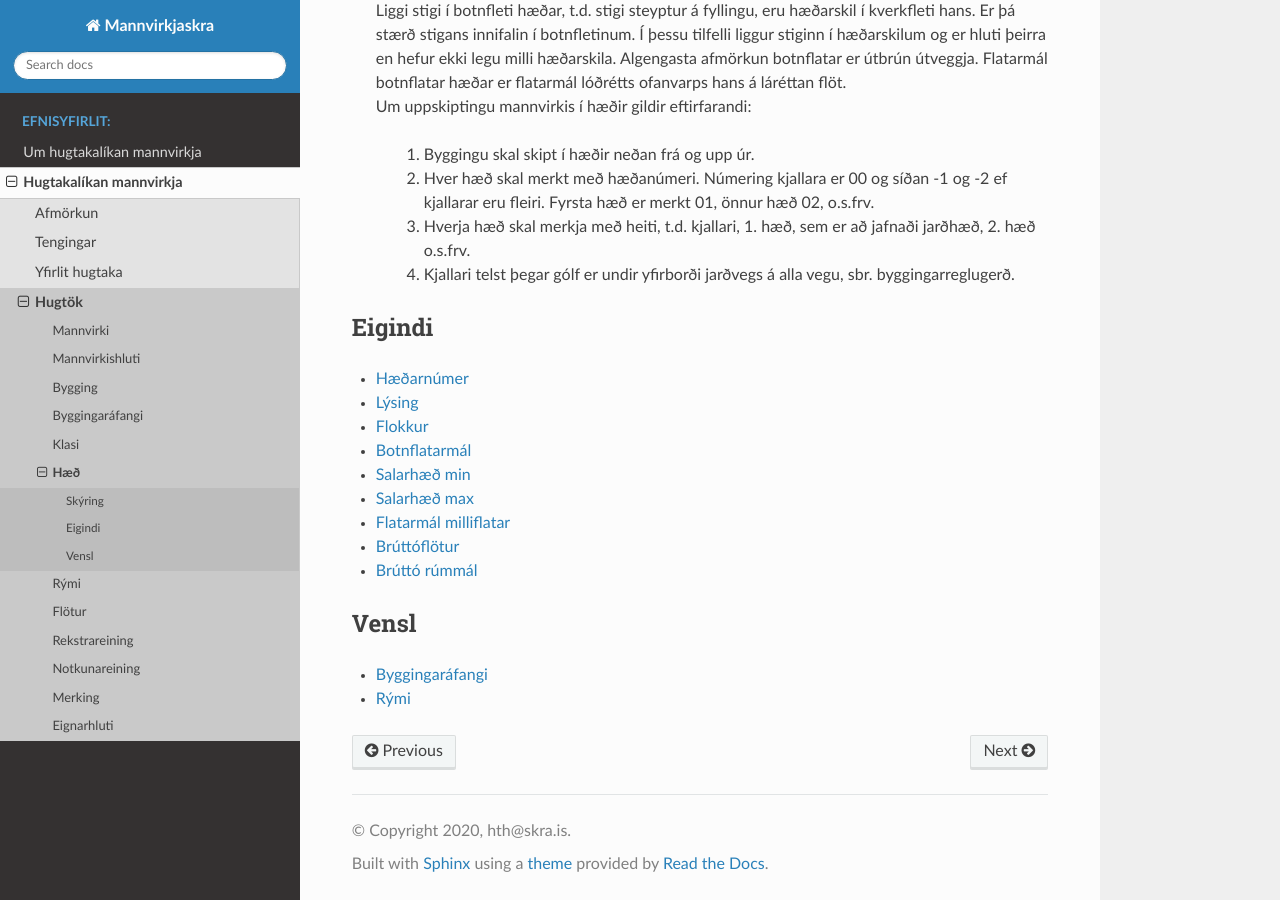
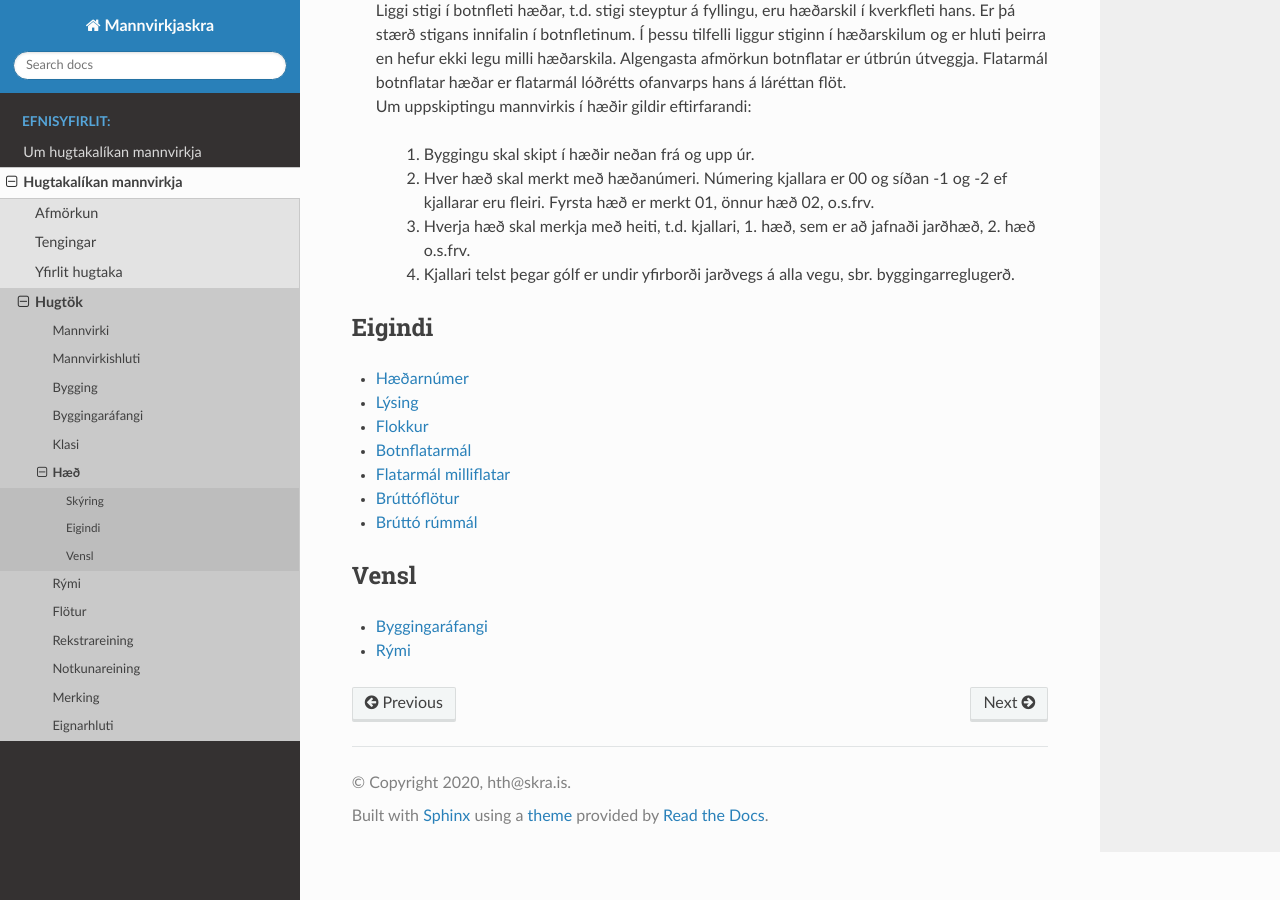
Before and after one commit to hthl/Mannvirkjaskra, a Sphinx documentation site: the page built from source/haed/haed.rst, in a window 1280 px wide and 900 px high, scrolled down 562 px. Built offline with Sphinx 7.4.7 and the Read the Docs theme 2.0.0, drawn with Linux system fonts in a browser that asks for light colours; pages that are not in the unit, such as notebooks, are missing from menus.

Commit message:
Update haed.rst

```diff
--- a/source/haed/haed.rst
+++ b/source/haed/haed.rst
@@ -32,8 +32,6 @@ Eigindi
    eigindi/lysing.rst
    eigindi/flokkun.rst
    eigindi/botn_flatarmal.rst
-   eigindi/salarhaed_min.rst
-   eigindi/salarhaed_max.rst
    eigindi/milliflotur_flatarmal.rst
    eigindi/bruttoflotur.rst
    eigindi/bruttorummal.rst
```
